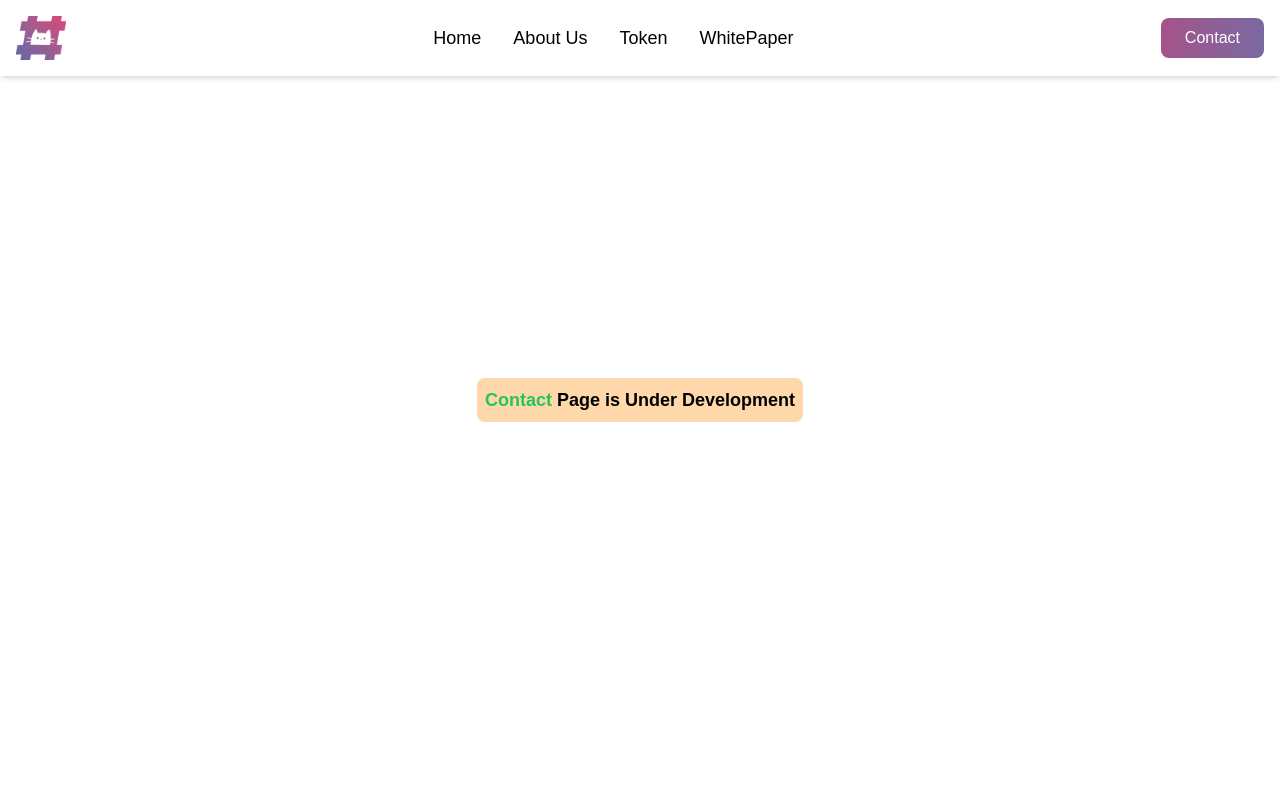
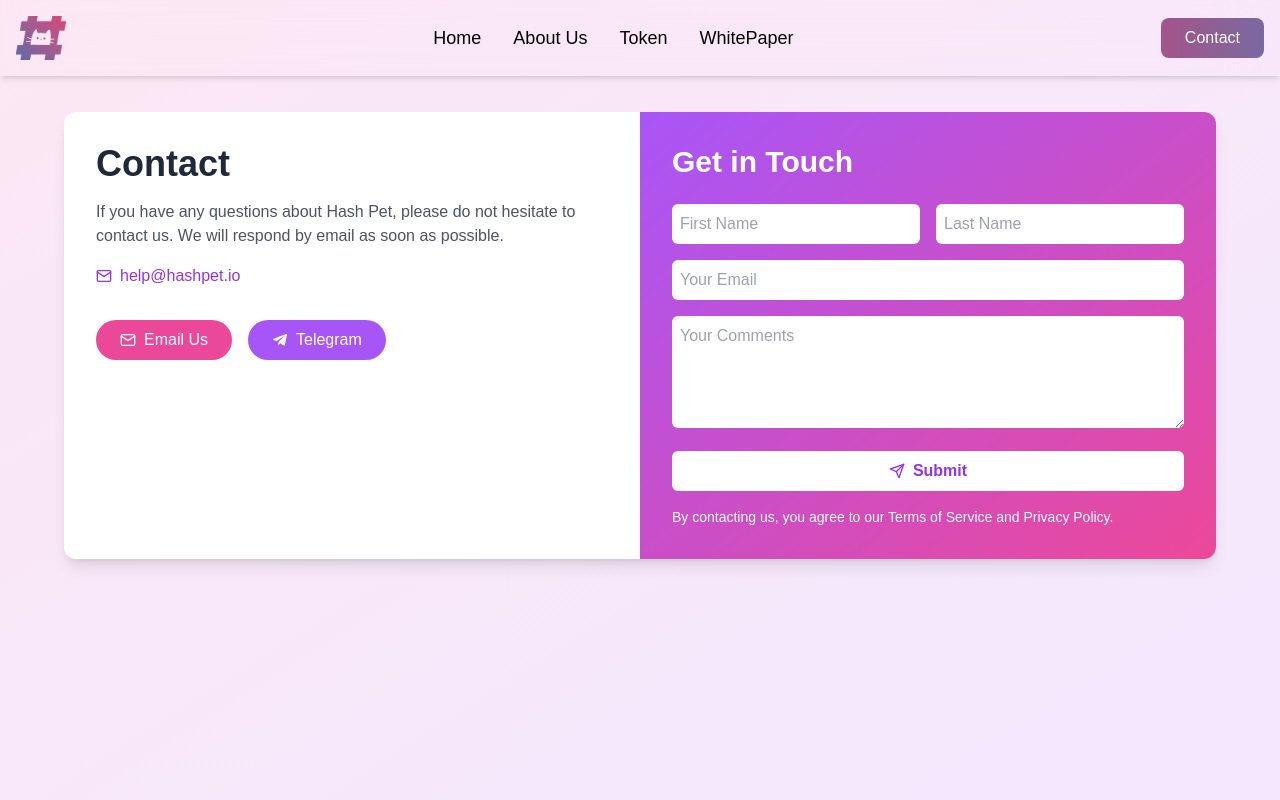
Before and after one commit to Souravhere/hashpet, a Next.js app: page /contact in a window 1280 px wide. Shown: the top 800 px of the page. Built offline with nearby package versions, Linux system fonts and the light colour scheme.

Commit message:
contact page created

```diff
--- a/src/app/contact/page.tsx
+++ b/src/app/contact/page.tsx
@@ -1,11 +1,133 @@
-import React from 'react'
+"use client";
+import React, { useState } from 'react';
+import { motion } from 'framer-motion';
+import { FiMail, FiSend } from 'react-icons/fi';
+import { FaTelegramPlane } from 'react-icons/fa';
 
-function page() {
+const Page = () => {
+  const [formData, setFormData] = useState({
+    firstName: '',
+    lastName: '',
+    email: '',
+    comment: '',
+  });
+
+  const handleInputChange = (e) => {
+    const { name, value } = e.target;
+    setFormData((prevData) => ({
+      ...prevData,
+      [name]: value,
+    }));
+  };
+
+  const handleSubmit = (e) => {
+    e.preventDefault();
+    console.log('Form submitted:', formData);
+    alert('Form submitted successfully!');
+  };
+
   return (
-    <div className="w-full h-screen flex items-center justify-center">
-        <h1 className="block text-center text-lg font-semibold bg-orange-200 p-2 rounded-lg"><span className='text-green-500'>Contact</span> Page is Under Development</h1>
-    </div>
-  )
-}
+    <motion.div
+      initial={{ opacity: 0 }}
+      animate={{ opacity: 1 }}
+      transition={{ duration: 0.5 }}
+      className="min-h-screen bg-gradient-to-br from-pink-100 to-purple-100 p-8 py-28"
+    >
+      <div className="max-w-6xl mx-auto bg-white rounded-xl shadow-lg overflow-hidden md:flex">
+        <motion.div
+          initial={{ x: -100, opacity: 0 }}
+          animate={{ x: 0, opacity: 1 }}
+          transition={{ delay: 0.2, duration: 0.5 }}
+          className="p-8 md:w-1/2"
+        >
+          <h1 className="text-4xl font-bold text-gray-800 mb-4">Contact</h1>
+          <p className="text-gray-600 mb-4">
+            If you have any questions about Hash Pet, please do not hesitate to contact us. We will respond by email as soon as possible.
+          </p>
+          <div className="flex items-center mb-4">
+            <FiMail className="text-purple-600 mr-2" />
+            <a href="mailto:help@hashpet.io" className="text-purple-600 hover:underline">
+              help@hashpet.io
+            </a>
+          </div>
+          <div className="mt-8 space-x-4">
+            <motion.button
+              whileHover={{ scale: 1.05 }}
+              whileTap={{ scale: 0.95 }}
+              className="bg-pink-500 text-white px-6 py-2 rounded-full inline-flex items-center"
+              onClick={() => window.open('mailto:help@hashpet.io', '_blank')}
+            >
+              <FiMail className="mr-2" /> Email Us
+            </motion.button>
+            <motion.button
+              whileHover={{ scale: 1.05 }}
+              whileTap={{ scale: 0.95 }}
+              className="bg-purple-500 text-white px-6 py-2 rounded-full inline-flex items-center"
+              onClick={() => window.open('https://t.me/yourTelegramHandle', '_blank')} // replace with your actual Telegram handle
+            >
+              <FaTelegramPlane className="mr-2" /> Telegram
+            </motion.button>
+          </div>
+        </motion.div>
 
-export default page
+        <motion.div
+          initial={{ x: 100, opacity: 0 }}
+          animate={{ x: 0, opacity: 1 }}
+          transition={{ delay: 0.4, duration: 0.5 }}
+          className="p-8 md:w-1/2 bg-gradient-to-br from-purple-500 to-pink-500"
+        >
+          <h2 className="text-3xl font-bold text-white mb-6">Get in Touch</h2>
+          <form onSubmit={handleSubmit} className="space-y-4">
+            <div className="flex space-x-4">
+              <input
+                type="text"
+                name="firstName"
+                placeholder="First Name"
+                className="w-full p-2 rounded-md"
+                onChange={handleInputChange}
+                required
+              />
+              <input
+                type="text"
+                name="lastName"
+                placeholder="Last Name"
+                className="w-full p-2 rounded-md"
+                onChange={handleInputChange}
+                required
+              />
+            </div>
+            <input
+              type="email"
+              name="email"
+              placeholder="Your Email"
+              className="w-full p-2 rounded-md"
+              onChange={handleInputChange}
+              required
+            />
+            <textarea
+              name="comment"
+              placeholder="Your Comments"
+              rows="4"
+              className="w-full p-2 rounded-md"
+              onChange={handleInputChange}
+              required
+            ></textarea>
+            <motion.button
+              whileHover={{ scale: 1.05 }}
+              whileTap={{ scale: 0.95 }}
+              type="submit"
+              className="w-full bg-white text-purple-600 font-semibold py-2 rounded-md flex items-center justify-center"
+            >
+              <FiSend className="mr-2" /> Submit
+            </motion.button>
+          </form>
+          <p className="text-white text-sm mt-4">
+            By contacting us, you agree to our Terms of Service and Privacy Policy.
+          </p>
+        </motion.div>
+      </div>
+    </motion.div>
+  );
+};
+
+export default Page;
```
